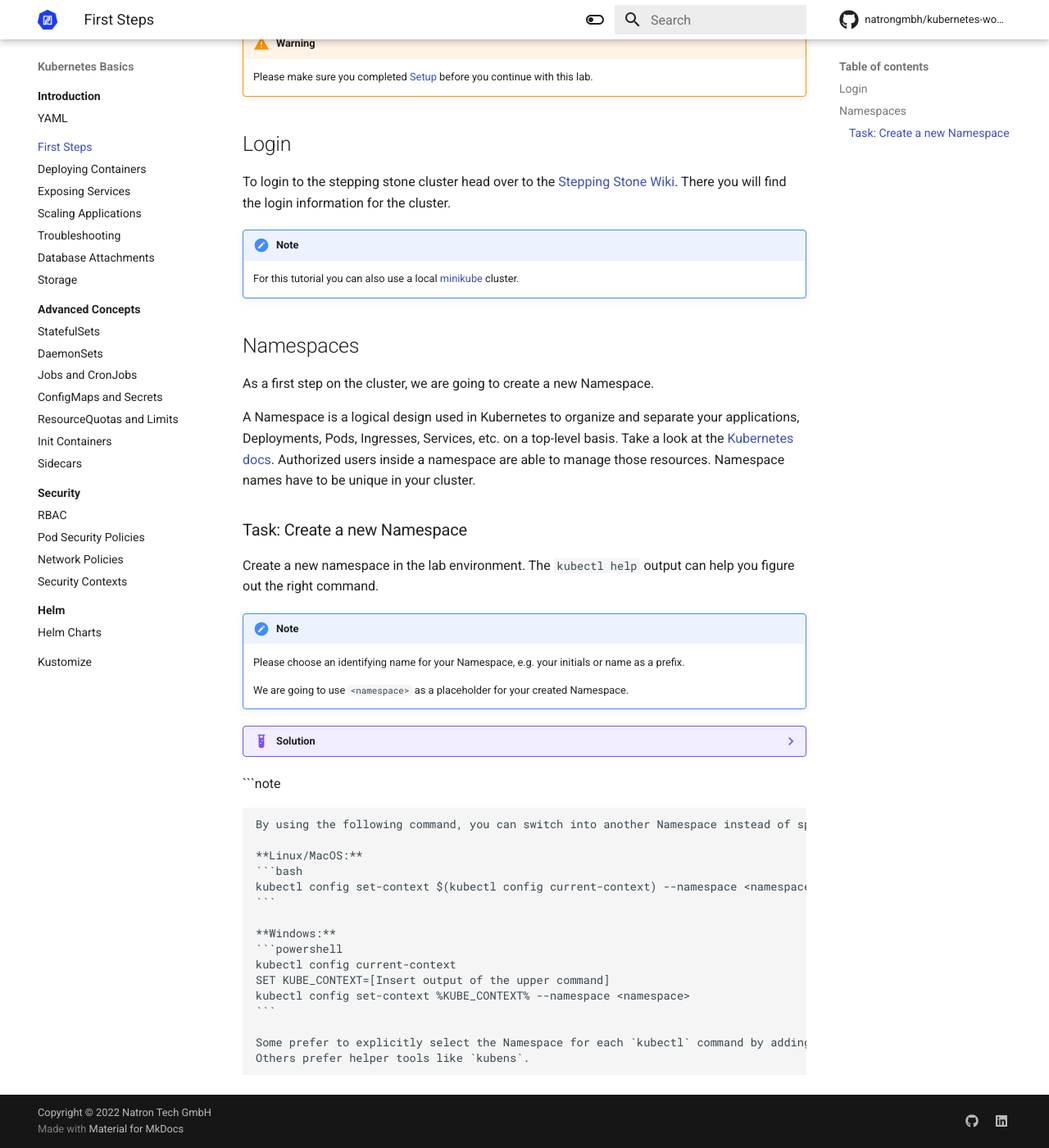
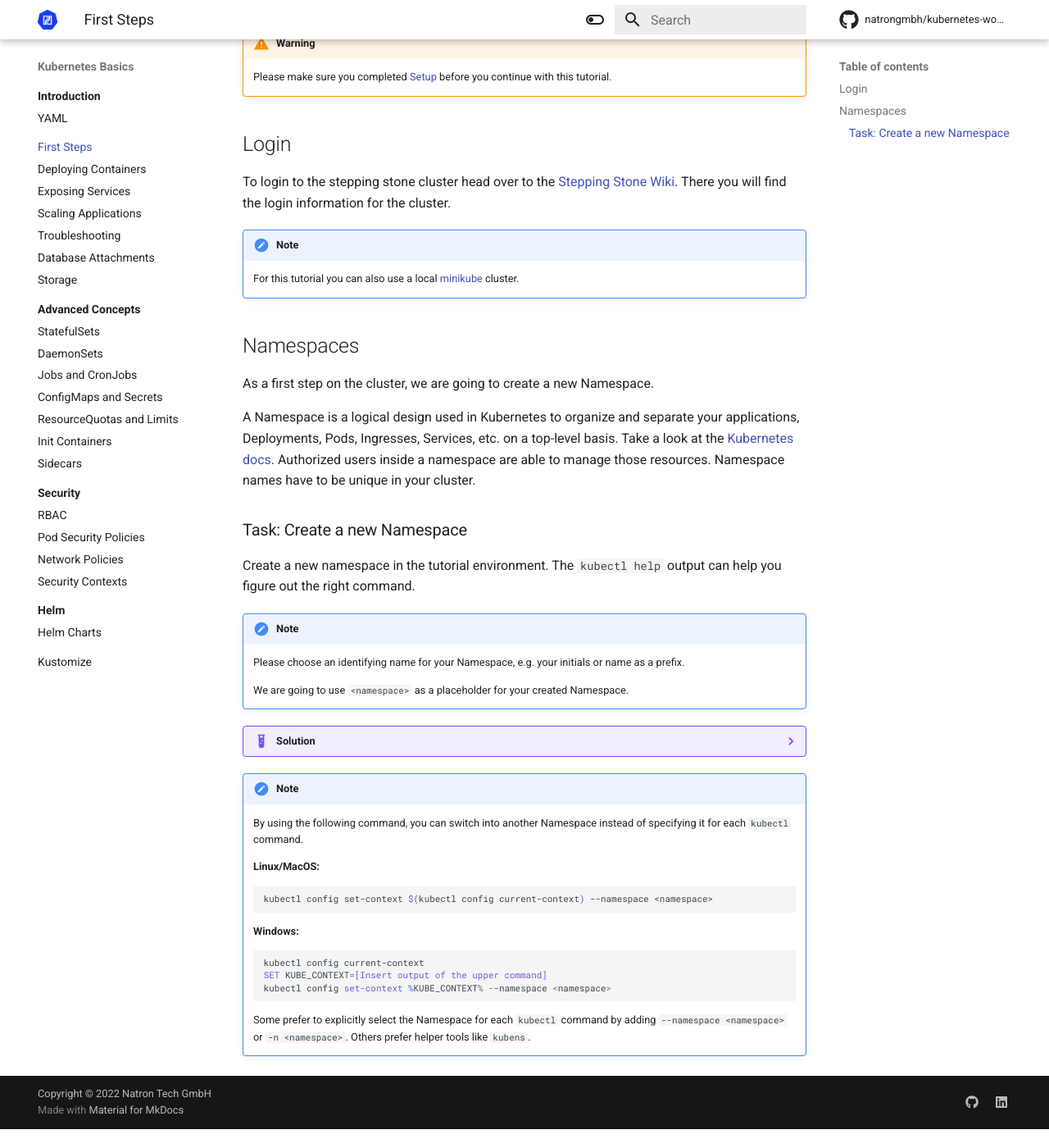
Before and after one commit to natrontech/kubernetes-workshop-golog, an MkDocs documentation site: the page built from docs/kubernetes-basics/first-steps.md, in a window 1280 px wide and 1400 px high, scrolled down 240 px. Shown: the whole window at 82% size. Built offline with MkDocs 1.6.1 and Material for MkDocs 9.7.7, drawn with Linux system fonts in a browser that asks for light colours; comment, search, counter and statistics services are not loaded; after the commit the page ends 1617 px from its top, so only the background shows below that; some of the changed text lies outside the part shown.

Commit message:
fix: typos and lab to tutorial
Signed-off-by: Jan Lauber <jan.lauber@protonmail.ch>

````diff
--- a/docs/kubernetes-basics/first-steps.md
+++ b/docs/kubernetes-basics/first-steps.md
@@ -1,9 +1,9 @@
 # First Steps
-In this lab, we will interact with the Kubernetes cluster for the first time.
+In this tutorial, we will interact with the Kubernetes cluster for the first time.
 
 !!! warning
 
-    Please make sure you completed [Setup](../setup/client-setup/index.md) before you continue with this lab.
+    Please make sure you completed [Setup](../setup/client-setup/index.md) before you continue with this tutorial.
 
 ## Login
 To login to the stepping stone cluster head over to the [Stepping Stone Wiki](https://wiki.golog.ch/wiki/Category:Customer:_Golog_AG).
@@ -22,7 +22,7 @@ Authorized users inside a namespace are able to manage those resources.
 Namespace names have to be unique in your cluster.
 
 ### Task: Create a new Namespace
-Create a new namespace in the lab environment.
+Create a new namespace in the tutorial environment.
 The `kubectl help` output can help you figure out the right command.
 
 !!! note
@@ -37,7 +37,7 @@ The `kubectl help` output can help you figure out the right command.
     kubectl create namespace <namespace>
     ```
 
-```note
+!!! note
 
     By using the following command, you can switch into another Namespace instead of specifying it for each `kubectl` command.
 
````
Also changed, not shown: docs/kubernetes-basics/deploying-containers.md (+9 -0 lines), docs/kubernetes-basics/introduction/index.md (+2 -2 lines).
